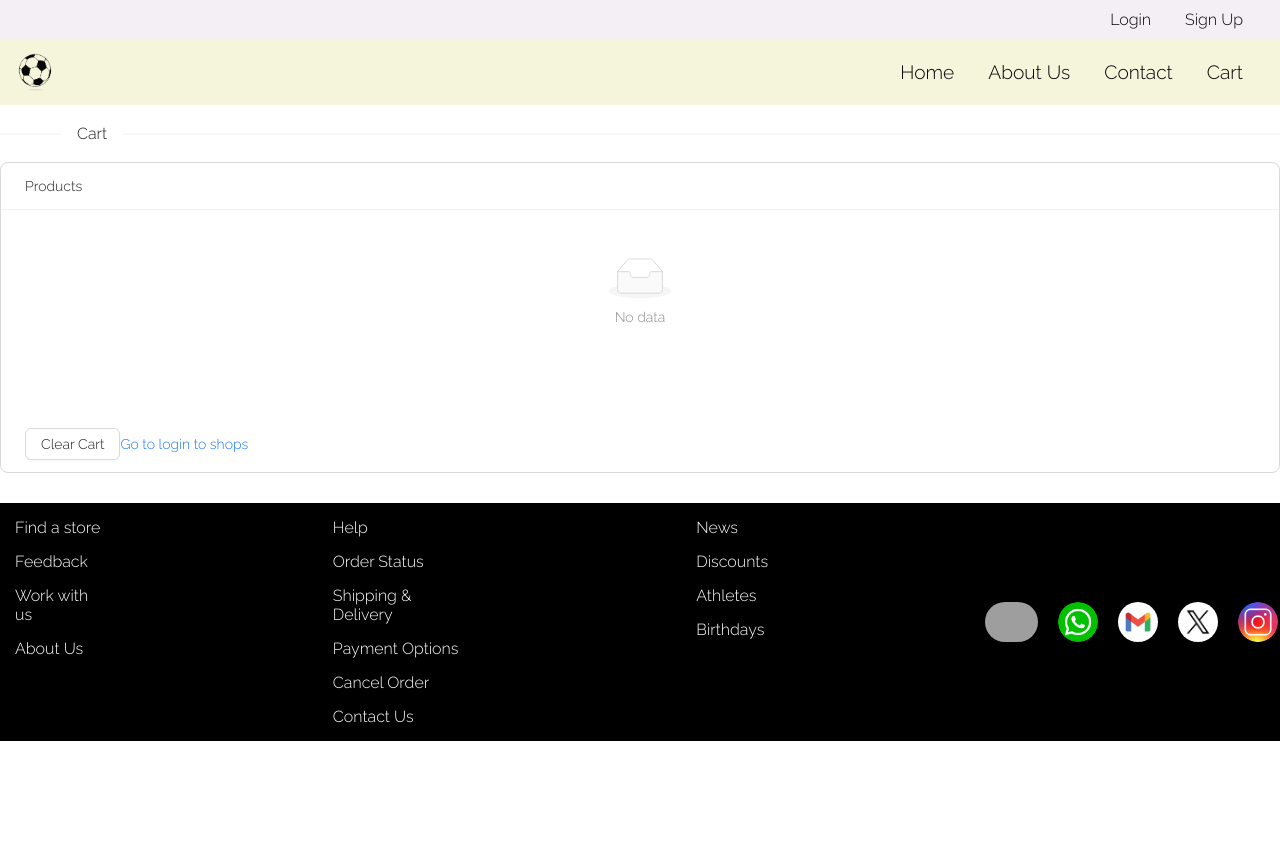
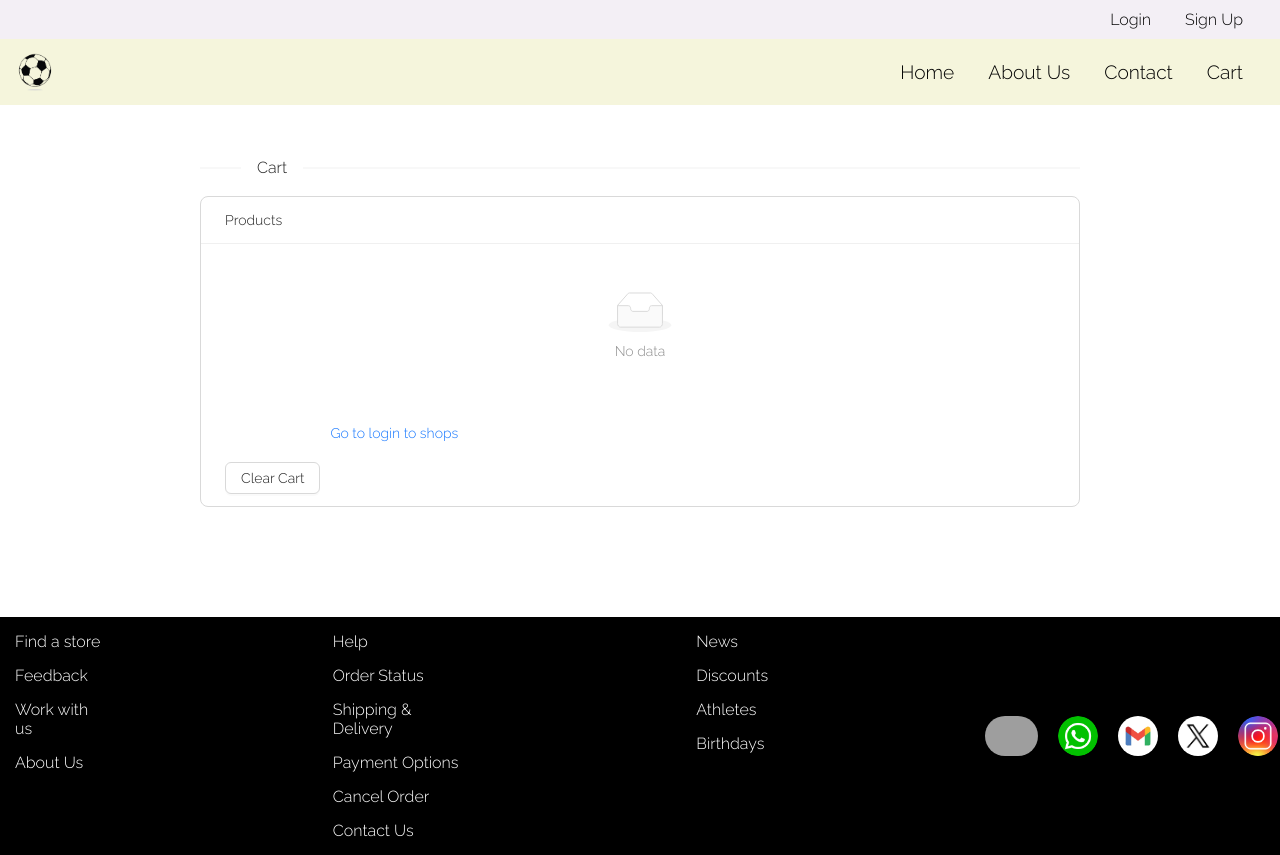
Before and after one commit to nblancoz/Full_project, a React (Vite) app: page /cart in a window 1280 px wide. Before the commit the page ends 800 px from the top, so only its background shows below. Built offline with nearby package versions, Linux system fonts and the light colour scheme; grey boxes are pictures that could not be loaded.

Commit message:
cart folder modified

```diff
--- a/src/components/Cart/Cart.jsx
+++ b/src/components/Cart/Cart.jsx
@@ -11,13 +11,13 @@ const Cart = () => {
   const { token } = useContext(UserContext);
   const data = cart.map((product) => product.name);
   return (
-    <>
+    <div className="cartContainer">
       <Divider orientation="left">Cart</Divider>
       <List
         header={<div>Products</div>}
         footer={
           <div className="container-buttons">
-            <Button onClick={clearCart}>Clear Cart </Button>
+            <Button onClick={clearCart}>Clear Cart</Button>
             {token ? (
               <Button
                 type="primary"
@@ -41,7 +41,7 @@ const Cart = () => {
           </List.Item>
         )}
       />
-    </>
+    </div>
   );
 };
 
--- a/src/components/Cart/Cart.scss
+++ b/src/components/Cart/Cart.scss
@@ -0,0 +1,11 @@
+.container-buttons {
+  display: flex;
+  gap: 10px;
+}
+
+.cartContainer {
+  margin-top: 50px;
+  margin-right: 200px;
+  margin-left: 200px;
+  margin-bottom: 110px;
+}
```
